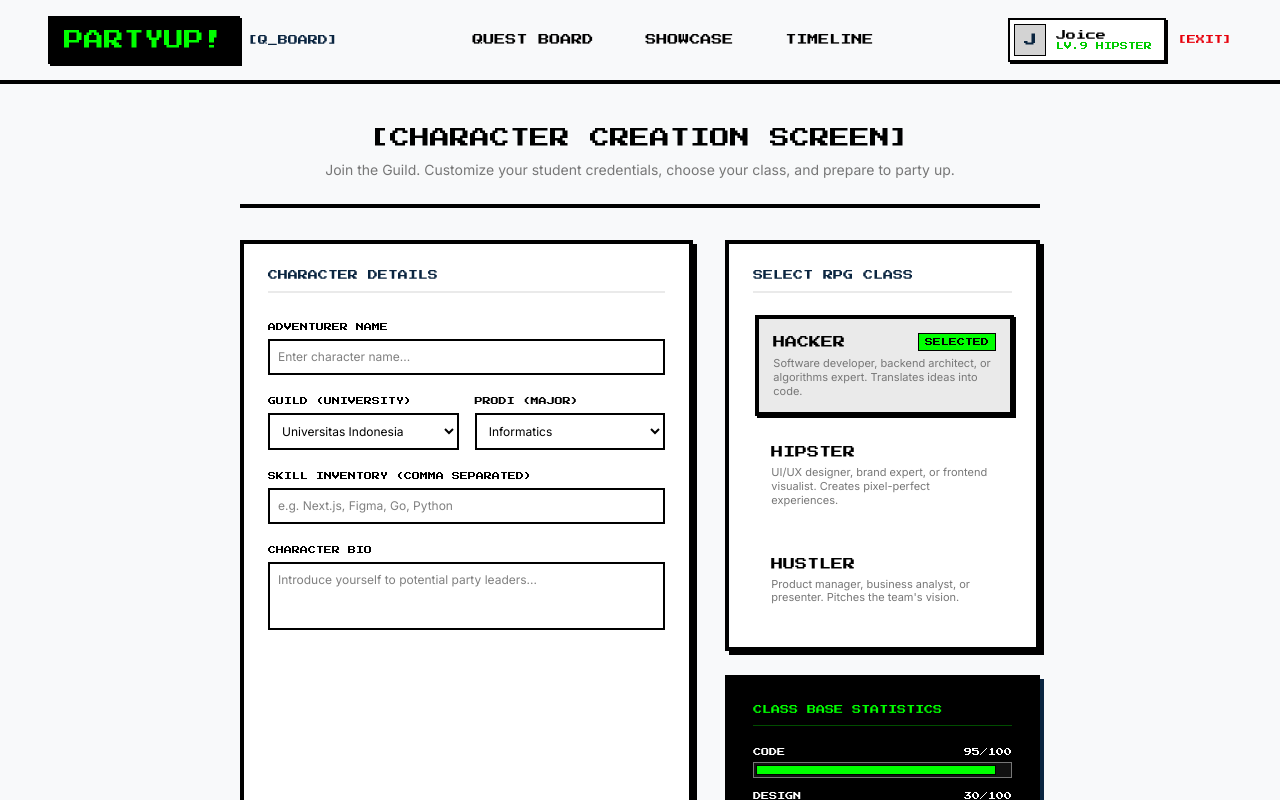
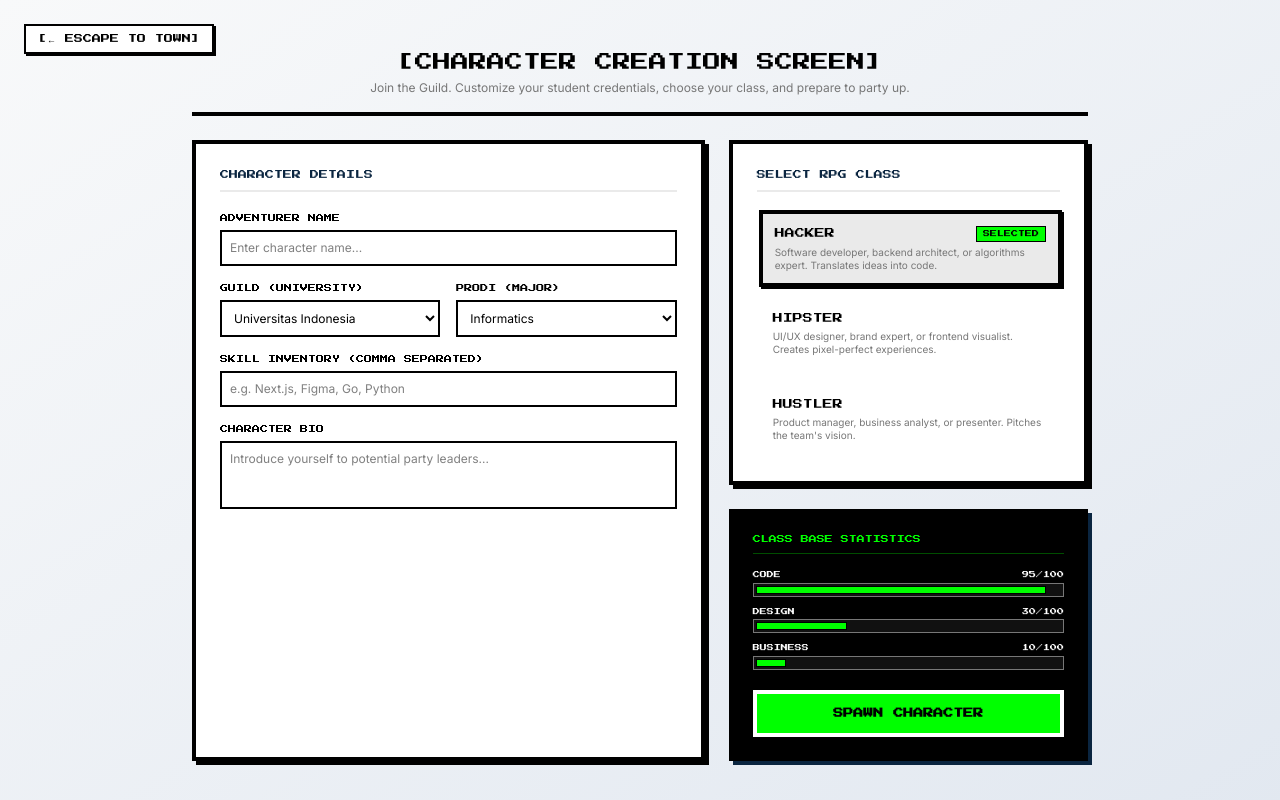
Before and after one commit to JoiceNapitupulu/PartyUp, a Next.js app: page /register in a window 1280 px wide. Shown: the top 800 px of the page. Built offline with nearby package versions, Linux system fonts and the light colour scheme.

Commit message:
Auth fks1 halamn/Nav
modif nav melayang

```diff
--- a/src/app/login/page.js
+++ b/src/app/login/page.js
@@ -3,8 +3,6 @@
 import React, { useState } from "react";
 import { useRouter } from "next/navigation";
 import Link from "next/link";
-import Header from "@/components/Header";
-import Footer from "@/components/Footer";
 import PixelButton from "@/components/PixelButton";
 import usersData from "@/data/users.json";
 
@@ -21,7 +19,6 @@ export default function Login() {
       return;
     }
 
-    // Look for matching user in mock users data
     const matchedUser = usersData.find(
       (u) => u.name.toLowerCase() === username.trim().toLowerCase()
     );
@@ -30,7 +27,6 @@ export default function Login() {
       if (matchedUser) {
         localStorage.setItem("currentUser", JSON.stringify(matchedUser));
       } else {
-        // Create a temporary custom user
         const tempUser = {
           user_id: `USR-${Math.floor(100 + Math.random() * 900)}`,
           name: username.trim(),
@@ -74,10 +70,16 @@ export default function Login() {
   };
 
   return (
-    <>
-      <Header />
+    <div className="min-h-screen w-full bg-gradient-to-br from-retro-bg to-slate-200 flex flex-col items-center justify-center p-6 relative">
+      {/* Tombol Escape Kembali ke Home */}
+      <Link
+        href="/"
+        className="absolute top-6 left-6 font-pixel text-[9px] text-retro-black hover:text-navy-blue flex items-center gap-2 transition-colors border-2 border-retro-black px-3 py-1.5 bg-white pixel-shadow-sm active:translate-y-[1px]"
+      >
+        [← ESCAPE TO TOWN]
+      </Link>
 
-      <main className="flex-1 max-w-md w-full mx-auto px-6 py-16 flex flex-col gap-8 justify-center">
+      <div className="max-w-md w-full flex flex-col gap-6 mt-12 sm:mt-0">
         {/* Login Box */}
         <div className="bg-white pixel-border pixel-shadow p-6 md:p-8 flex flex-col gap-6">
           <div className="text-center border-b-2 border-retro-light-gray pb-4">
@@ -145,14 +147,14 @@ export default function Login() {
               <button
                 type="button"
                 onClick={() => handleQuickLogin("Joice")}
-                className="font-pixel text-[8px] px-2 py-1 bg-retro-light-gray border-2 border-retro-black hover:bg-retro-gray select-none cursor-pointer"
+                className="font-pixel text-[8px] px-2.5 py-1.5 bg-retro-light-gray border-2 border-retro-black hover:bg-retro-gray select-none cursor-pointer active:translate-y-[1px]"
               >
                 JOICE (HIPSTER)
               </button>
               <button
                 type="button"
                 onClick={() => handleQuickLogin("Alex")}
-                className="font-pixel text-[8px] px-2 py-1 bg-retro-light-gray border-2 border-retro-black hover:bg-retro-gray select-none cursor-pointer"
+                className="font-pixel text-[8px] px-2.5 py-1.5 bg-retro-light-gray border-2 border-retro-black hover:bg-retro-gray select-none cursor-pointer active:translate-y-[1px]"
               >
                 ALEX (HACKER)
               </button>
@@ -169,9 +171,7 @@ export default function Login() {
             </Link>
           </p>
         </div>
-      </main>
-
-      <Footer />
-    </>
+      </div>
+    </div>
   );
 }
--- a/src/app/register/page.js
+++ b/src/app/register/page.js
@@ -2,8 +2,7 @@
 
 import React, { useState } from "react";
 import { useRouter } from "next/navigation";
-import Header from "@/components/Header";
-import Footer from "@/components/Footer";
+import Link from "next/link";
 import PixelButton from "@/components/PixelButton";
 
 export default function Register() {
@@ -27,7 +26,6 @@ export default function Register() {
         ? skills.split(",").map((s) => s.trim())
         : ["Next.js", "Figma"];
 
-      // Formulate new mock user
       const newUser = {
         user_id: `USR-${Math.floor(100 + Math.random() * 900)}`,
         name: name.trim(),
@@ -41,12 +39,10 @@ export default function Register() {
       };
 
       localStorage.setItem("currentUser", JSON.stringify(newUser));
-      // Trigger header update
       window.dispatchEvent(new Event("auth-change"));
       window.location.href = "/profile";
     } catch (err) {
       console.error("Registration failed:", err);
-      // Direct redirect fallback
       window.location.href = "/profile";
     }
   };
@@ -56,40 +52,43 @@ export default function Register() {
       name: "Hacker",
       desc: "Software developer, backend architect, or algorithms expert. Translates ideas into code.",
       stats: { Code: 95, Design: 30, Business: 10 },
-      color: "border-green-500 text-green-700 bg-green-50",
     },
     {
       name: "Hipster",
       desc: "UI/UX designer, brand expert, or frontend visualist. Creates pixel-perfect experiences.",
       stats: { Code: 40, Design: 95, Business: 40 },
-      color: "border-blue-500 text-blue-700 bg-blue-50",
     },
     {
       name: "Hustler",
       desc: "Product manager, business analyst, or presenter. Pitches the team's vision.",
       stats: { Code: 10, Design: 40, Business: 95 },
-      color: "border-yellow-500 text-yellow-700 bg-yellow-50",
     },
   ];
 
   return (
-    <>
-      <Header />
+    <div className="min-h-screen w-full bg-gradient-to-br from-retro-bg to-slate-200 flex flex-col items-center justify-center p-6 relative">
+      {/* Tombol Escape Kembali ke Home */}
+      <Link
+        href="/"
+        className="absolute top-6 left-6 font-pixel text-[9px] text-retro-black hover:text-navy-blue flex items-center gap-2 transition-colors border-2 border-retro-black px-3 py-1.5 bg-white pixel-shadow-sm active:translate-y-[1px]"
+      >
+        [← ESCAPE TO TOWN]
+      </Link>
 
-      <main className="flex-1 max-w-4xl w-full mx-auto px-6 md:px-12 py-10 flex flex-col gap-8">
-        <div className="text-center border-b-4 border-retro-black pb-6">
-          <h1 className="font-pixel text-xl text-retro-black mb-2">
+      <div className="max-w-4xl w-full flex flex-col gap-6 mt-16 lg:mt-6 mb-6">
+        <div className="text-center border-b-4 border-retro-black pb-4">
+          <h1 className="font-pixel text-lg text-retro-black mb-1">
             [CHARACTER CREATION SCREEN]
           </h1>
-          <p className="font-sans text-sm text-retro-dark-gray">
+          <p className="font-sans text-xs text-retro-dark-gray">
             Join the Guild. Customize your student credentials, choose your class, and prepare to party up.
           </p>
         </div>
 
-        <form onSubmit={handleRegister} className="grid grid-cols-1 lg:grid-cols-12 gap-8">
+        <form onSubmit={handleRegister} className="grid grid-cols-1 lg:grid-cols-12 gap-6">
           {/* Left Column: Form Details */}
-          <div className="lg:col-span-7 bg-white pixel-border pixel-shadow p-6 flex flex-col gap-5">
-            <h2 className="font-pixel text-[10px] text-navy-blue border-b-2 border-retro-light-gray pb-2 mb-2">
+          <div className="lg:col-span-7 bg-white pixel-border pixel-shadow p-6 flex flex-col gap-4">
+            <h2 className="font-pixel text-[9px] text-navy-blue border-b-2 border-retro-light-gray pb-2 mb-1">
               CHARACTER DETAILS
             </h2>
 
@@ -116,8 +115,8 @@ export default function Register() {
                   className="font-sans text-xs p-2 bg-white pixel-border-sm focus:outline-none cursor-pointer"
                 >
                   <option value="Universitas Indonesia">Universitas Indonesia</option>
-                  <option value="Institut Teknologi Bandung">ITB</option>
-                  <option value="Universitas Gadjah Mada">UGM</option>
+                  <option value="ITB">ITB</option>
+                  <option value="UGM">UGM</option>
                   <option value="Binus University">Binus University</option>
                   <option value="Universitas Airlangga">Universitas Airlangga</option>
                 </select>
@@ -167,12 +166,12 @@ export default function Register() {
           {/* Right Column: Class Selection & Stats */}
           <div className="lg:col-span-5 flex flex-col gap-6">
             {/* Class Cards list */}
-            <div className="bg-white pixel-border pixel-shadow p-6 flex flex-col gap-4">
-              <h2 className="font-pixel text-[10px] text-navy-blue border-b-2 border-retro-light-gray pb-2 mb-1">
+            <div className="bg-white pixel-border pixel-shadow p-6 flex flex-col gap-3">
+              <h2 className="font-pixel text-[9px] text-navy-blue border-b-2 border-retro-light-gray pb-2 mb-1">
                 SELECT RPG CLASS
               </h2>
 
-              <div className="flex flex-col gap-3">
+              <div className="flex flex-col gap-2.5">
                 {roles.map((role) => {
                   const isSelected = selectedRole === role.name;
                   return (
@@ -182,7 +181,6 @@ export default function Register() {
                       tabIndex={0}
                       onClick={(e) => {
                         e.preventDefault();
-                        e.stopPropagation();
                         setSelectedRole(role.name);
                       }}
                       onKeyDown={(e) => {
@@ -191,21 +189,20 @@ export default function Register() {
                           setSelectedRole(role.name);
                         }
                       }}
-                      className={`text-left p-3.5 border-4 cursor-pointer select-none transition-all flex flex-col gap-1.5 ${
-                        isSelected
+                      className={`text-left p-3 border-4 cursor-pointer select-none transition-all flex flex-col gap-1 ${isSelected
                           ? "border-retro-black bg-retro-light-gray translate-x-[2px] translate-y-[2px] shadow-[2px_2px_0px_0px_rgba(0,0,0,1)]"
                           : "border-transparent bg-white hover:border-retro-light-gray hover:bg-neutral-50"
-                      }`}
+                        }`}
                     >
                       <div className="flex justify-between items-center">
-                        <span className="font-pixel text-xs text-retro-black">{role.name.toUpperCase()}</span>
+                        <span className="font-pixel text-[10px] text-retro-black">{role.name.toUpperCase()}</span>
                         {isSelected && (
-                          <span className="font-pixel text-[8px] bg-pixel-green text-retro-black px-1.5 py-0.5 border border-retro-black">
+                          <span className="font-pixel text-[7px] bg-pixel-green text-retro-black px-1.5 py-0.5 border border-retro-black">
                             SELECTED
                           </span>
                         )}
                       </div>
-                      <p className="font-sans text-[11px] text-retro-dark-gray leading-tight">
+                      <p className="font-sans text-[10px] text-retro-dark-gray leading-tight">
                         {role.desc}
                       </p>
                     </div>
@@ -215,25 +212,25 @@ export default function Register() {
             </div>
 
             {/* Stat Viewer Panel */}
-            <div className="bg-retro-black text-white pixel-border pixel-shadow-navy p-6 flex flex-col gap-4">
-              <h2 className="font-pixel text-[9px] text-pixel-green border-b border-pixel-green/30 pb-2 mb-1">
+            <div className="bg-retro-black text-white pixel-border pixel-shadow-navy p-5 flex flex-col gap-3">
+              <h2 className="font-pixel text-[8px] text-pixel-green border-b border-pixel-green/30 pb-2 mb-1">
                 CLASS BASE STATISTICS
               </h2>
 
-              <div className="flex flex-col gap-3">
+              <div className="flex flex-col gap-2.5">
                 {roles
                   .find((r) => r.name === selectedRole)
                   ?.stats &&
                   Object.entries(
                     roles.find((r) => r.name === selectedRole).stats
                   ).map(([stat, val]) => (
-                    <div key={stat} className="flex flex-col gap-1">
-                      <div className="flex justify-between font-pixel text-[8px]">
+                    <div key={stat} className="flex flex-col gap-0.5">
+                      <div className="flex justify-between font-pixel text-[7px]">
                         <span>{stat.toUpperCase()}</span>
                         <span>{val}/100</span>
                       </div>
                       {/* Pixel Progress Bar */}
-                      <div className="h-4 bg-[#111] border border-retro-dark-gray p-0.5">
+                      <div className="h-3.5 bg-[#111] border border-retro-dark-gray p-0.5">
                         <div
                           className="h-full bg-pixel-green border border-black transition-all duration-300"
                           style={{ width: `${val}%` }}
@@ -245,16 +242,14 @@ export default function Register() {
 
               <button
                 type="submit"
-                className="mt-2 font-pixel text-[11px] py-3.5 px-4 bg-pixel-green border-4 border-white text-retro-black font-bold select-none cursor-pointer hover:bg-pixel-green-dark active:translate-x-[2px] active:translate-y-[2px] transition-all text-center"
+                className="mt-2 font-pixel text-[10px] py-3 px-4 bg-pixel-green border-4 border-white text-retro-black font-bold select-none cursor-pointer hover:bg-pixel-green-dark active:translate-x-[2px] active:translate-y-[2px] transition-all text-center"
               >
                 SPAWN CHARACTER
               </button>
             </div>
           </div>
         </form>
-      </main>
-
-      <Footer />
-    </>
+      </div>
+    </div>
   );
 }
--- a/src/components/Header.js
+++ b/src/components/Header.js
@@ -9,6 +9,7 @@ export default function Header() {
   const pathname = usePathname();
   const router = useRouter();
   const [user, setUser] = useState(null);
+  const [isScrolled, setIsScrolled] = useState(false);
 
   useEffect(() => {
     // Read user from localStorage or default to USR-001 (Joice)
@@ -34,6 +35,19 @@ export default function Header() {
     return () => window.removeEventListener("auth-change", loadUser);
   }, []);
 
+  // Efek pendeteksi scroll layar dengan threshold 20px
+  useEffect(() => {
+    const handleScroll = () => {
+      if (window.scrollY > 20) {
+        setIsScrolled(true);
+      } else {
+        setIsScrolled(false);
+      }
+    };
+    window.addEventListener("scroll", handleScroll);
+    return () => window.removeEventListener("scroll", handleScroll);
+  }, []);
+
   const handleLogout = () => {
     localStorage.removeItem("currentUser");
     window.dispatchEvent(new Event("auth-change"));
@@ -47,30 +61,42 @@ export default function Header() {
   ];
 
   return (
-    <header className="sticky top-0 z-50 bg-retro-bg border-b-4 border-retro-black py-4 px-6 md:px-12 flex flex-col md:flex-row items-center justify-between gap-4">
+    <header
+      className={`fixed z-50 left-1/2 -translate-x-1/2 transition-all duration-500 ease-in-out flex flex-col md:flex-row items-center justify-between gap-4 ${isScrolled
+          ? "top-4 w-[90%] max-w-6xl rounded-full border-2 border-retro-black bg-retro-black/85 py-2.5 px-8 shadow-[inset_0_1px_1px_rgba(255,255,255,0.2),0_12px_40px_-12px_rgba(0,0,0,0.7)] backdrop-blur-md"
+          : "top-0 w-full max-w-full rounded-none border-b-4 border-retro-black bg-retro-bg py-4 px-6 md:px-12 shadow-none"
+        }`}
+    >
       {/* Brand Logo */}
       <Link href="/" className="group flex items-center gap-2">
-        <div className="bg-retro-black text-pixel-green font-pixel text-lg md:text-xl px-3 py-1.5 pixel-border pixel-shadow-sm group-hover:translate-x-[2px] group-hover:translate-y-[2px] group-hover:shadow-[2px_2px_0px_0px_rgba(0,0,0,1)] transition-all">
+        <div className={`font-pixel text-lg md:text-xl px-3 py-1.5 pixel-border transition-all duration-500 ${isScrolled
+            ? "bg-retro-black text-pixel-green rounded-full border-retro-black"
+            : "bg-retro-black text-pixel-green rounded-none border-retro-black"
+          }`}>
           PARTYUP!
         </div>
-        <span className="font-pixel text-[10px] text-navy-blue animate-pulse hidden sm:inline">
+        <span className={`font-pixel text-[10px] animate-pulse hidden sm:inline ${isScrolled ? "text-retro-gray/60" : "text-navy-blue"
+          }`}>
           [Q_BOARD]
         </span>
       </Link>
 
-      {/* Nav Links */}
-      <nav className="flex items-center gap-2 sm:gap-6 flex-wrap justify-center">
+      {/* Nav Links dengan Animasi Bentuk & Warna */}
+      <nav className="flex items-center gap-2 sm:gap-4 flex-wrap justify-center">
         {navItems.map((item) => {
           const isActive = pathname === item.path;
           return (
             <Link
               key={item.path}
               href={item.path}
-              className={`font-pixel text-[11px] px-3 py-1 border-2 transition-all ${
-                isActive
-                  ? "bg-navy-blue text-retro-bg border-retro-black translate-x-[1px] translate-y-[1px]"
-                  : "bg-transparent text-retro-black border-transparent hover:border-retro-black hover:bg-retro-light-gray"
-              }`}
+              className={`font-pixel text-[11px] px-4 py-1.5 border-2 transition-all duration-500 ${isActive
+                  ? isScrolled
+                    ? "bg-navy-blue text-retro-bg border-retro-black rounded-full"
+                    : "bg-navy-blue text-retro-bg border-retro-black rounded-none"
+                  : isScrolled
+                    ? "bg-transparent text-retro-gray border-transparent rounded-full hover:bg-white/10"
+                    : "bg-transparent text-retro-black border-transparent rounded-none hover:border-retro-black hover:bg-retro-light-gray"
+                }`}
             >
               {item.name}
             </Link>
@@ -84,24 +110,32 @@ export default function Header() {
           <div className="flex items-center gap-3">
             <Link
               href="/profile"
-              className="flex items-center gap-2.5 p-1 border-2 border-retro-black bg-white pixel-shadow-sm hover:translate-x-[1px] hover:translate-y-[1px] hover:shadow-[1px_1px_0px_0px_rgba(0,0,0,1)] transition-all"
+              className={`flex items-center gap-2.5 p-1 border-2 transition-all duration-500 ${isScrolled
+                  ? "border-retro-black/30 bg-white/10 rounded-full px-3"
+                  : "border-retro-black bg-white rounded-none hover:translate-x-[1px] hover:translate-y-[1px] hover:shadow-[1px_1px_0px_0px_rgba(0,0,0,1)]"
+                }`}
             >
               {/* Retro Avatar Fallback */}
-              <div className="w-8 h-8 bg-retro-gray flex items-center justify-center font-pixel text-xs font-bold border border-retro-black text-navy-blue">
+              <div className={`w-8 h-8 flex items-center justify-center font-pixel text-xs font-bold border transition-all duration-500 ${isScrolled
+                  ? "bg-retro-black text-white border-white/10 rounded-full"
+                  : "bg-retro-gray text-navy-blue border-retro-black rounded-none"
+                }`}>
                 {user.name ? user.name[0].toUpperCase() : "P"}
               </div>
               <div className="text-left pr-2">
-                <p className="font-pixel text-[10px] leading-tight text-retro-black">
+                <p className={`font-pixel text-[10px] leading-tight transition-colors duration-500 ${isScrolled ? "text-white" : "text-retro-black"
+                  }`}>
                   {user.name}
                 </p>
-                <p className="font-pixel text-[8px] leading-tight text-pixel-green-dark">
+                <p className="font-pixel text-[8px] leading-tight text-pixel-green mt-0.5">
                   LV.{user.skills ? user.skills.length + (user.semester || 1) : 4} {user.role?.toUpperCase()}
                 </p>
               </div>
             </Link>
             <button
               onClick={handleLogout}
-              className="font-pixel text-[9px] text-red-600 hover:underline border-none bg-transparent cursor-pointer"
+              className={`font-pixel text-[9px] hover:underline border-none bg-transparent cursor-pointer transition-colors duration-500 ${isScrolled ? "text-red-400" : "text-red-600"
+                }`}
             >
               [EXIT]
             </button>
@@ -110,13 +144,15 @@ export default function Header() {
           <div className="flex items-center gap-3">
             <Link
               href="/login"
-              className="font-pixel text-[11px] px-3 py-1 bg-navy-blue text-white border-2 border-retro-black hover:bg-navy-light transition-all"
+              className={`font-pixel text-[11px] px-4 py-1.5 border-2 border-retro-black hover:bg-navy-light transition-all duration-500 ${isScrolled ? "bg-navy-blue text-white rounded-full" : "bg-navy-blue text-white rounded-none"
+                }`}
             >
               LOG IN
             </Link>
             <Link
               href="/register"
-              className="font-pixel text-[11px] px-3 py-1 bg-pixel-green text-retro-black border-2 border-retro-black hover:bg-pixel-green-dark transition-all"
+              className={`font-pixel text-[11px] px-4 py-1.5 border-2 border-retro-black hover:bg-pixel-green-dark transition-all duration-500 ${isScrolled ? "bg-pixel-green text-retro-black rounded-full" : "bg-pixel-green text-retro-black rounded-none"
+                }`}
             >
               SIGN UP
             </Link>
```
